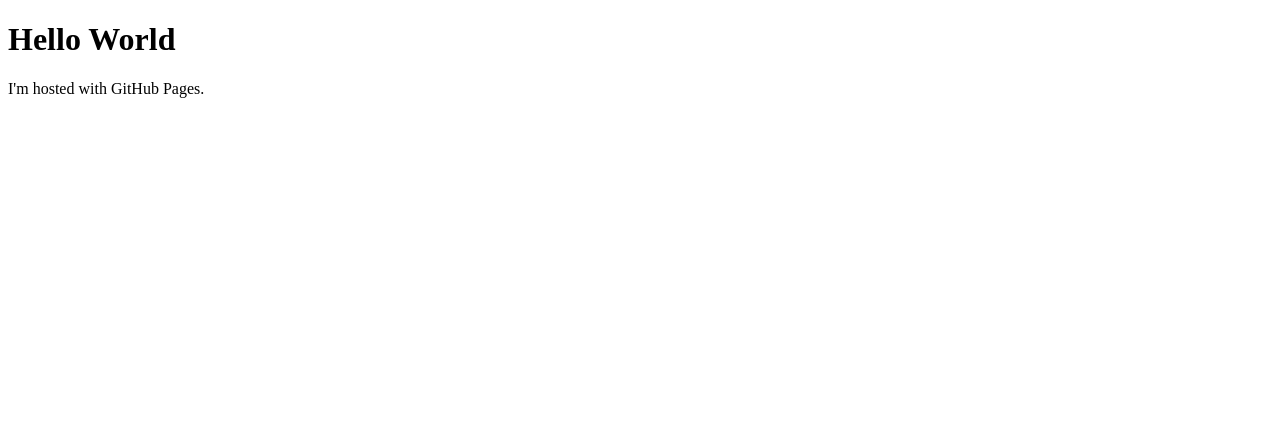
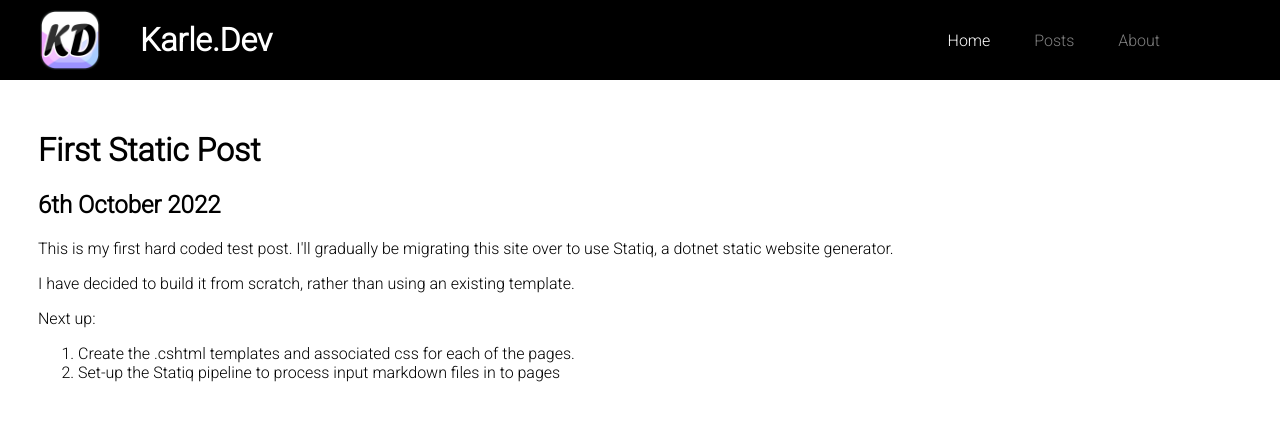
Before and after one commit to karledev/karledev.github.io, a plain HTML site: page index.html in a window 1280 px wide. Drawn offline with Linux system fonts and the light colour scheme.

Commit message:
Upload first static site

```diff
--- /dev/null
+++ b/assets/css/style.css
@@ -0,0 +1,57 @@
+body {
+	background-color: white;
+	font-family: 'Roboto', sans-serif;
+}
+
+header img {
+  height: 60px;
+  margin-left: 40px;
+  display: block;
+}
+
+header {
+  background-color: black;
+  position: fixed;
+  top: 0;
+  left: 0;
+  right: 0;
+  height: 80px;
+  display: flex;
+  align-items: center;
+  color: white;
+}
+
+body {
+  margin-top: 80px;
+  padding: 30px;
+}
+
+header * {
+  display: inline;
+}
+
+header li {
+  margin: 20px;
+}
+
+header li a {
+  color: white;
+  text-decoration: none;
+}
+
+header h1 {
+  color: white;
+  margin-left: 40px;
+}
+
+header .links {
+
+  margin-left: auto;
+  margin-right :100px;
+}
+
+.isDisabled {
+  cursor: not-allowed;
+  opacity: 0.5;
+  pointer-events: none;
+}
--- a/index.html
+++ b/index.html
@@ -1,7 +1,32 @@
+
 <!DOCTYPE html>
 <html>
-<body>
-<h1>Hello World</h1>
-<p>I'm hosted with GitHub Pages.</p>
-</body>
+  <head>
+    <link rel="stylesheet" href="assets/css/style.css"/>
+	<link rel="preconnect" href="https://fonts.googleapis.com">
+    <link rel="preconnect" href="https://fonts.gstatic.com" crossorigin>
+    <link href="https://fonts.googleapis.com/css2?family=Roboto:wght@300&display=swap" rel="stylesheet">
+  </head>
+  <body>
+    <header>
+	  <a href=""><img src="assets/images/logo.png"/></a>
+	  <h1>Karle.Dev</h1>
+	  <div class="links">
+	  <ul>
+	    <li><a href="">Home</a></li>
+	    <li><span class="isDisabled"><a href="posts">Posts</a></span></li>
+		<li><span class="isDisabled"><a href="about">About</a></span></li>
+	  </ul>
+	  </div>
+	</header>
+    <h1>First Static Post</h1>
+	<h2>6th October 2022</h2>
+    <p>This is my first hard coded test post. I'll gradually be migrating this site over to use Statiq, a dotnet static website generator.</p>
+	<p>I have decided to build it from scratch, rather than using an existing template.</p>
+	<p>Next up:</p>
+	<ol>
+	  <li>Create the .cshtml templates and associated css for each of the pages.</li>
+	  <li>Set-up the Statiq pipeline to process input markdown files in to pages</li>
+	</ol>
+  </body>
 </html>
```
Also changed, not shown: assets/images/logo.png (added).
